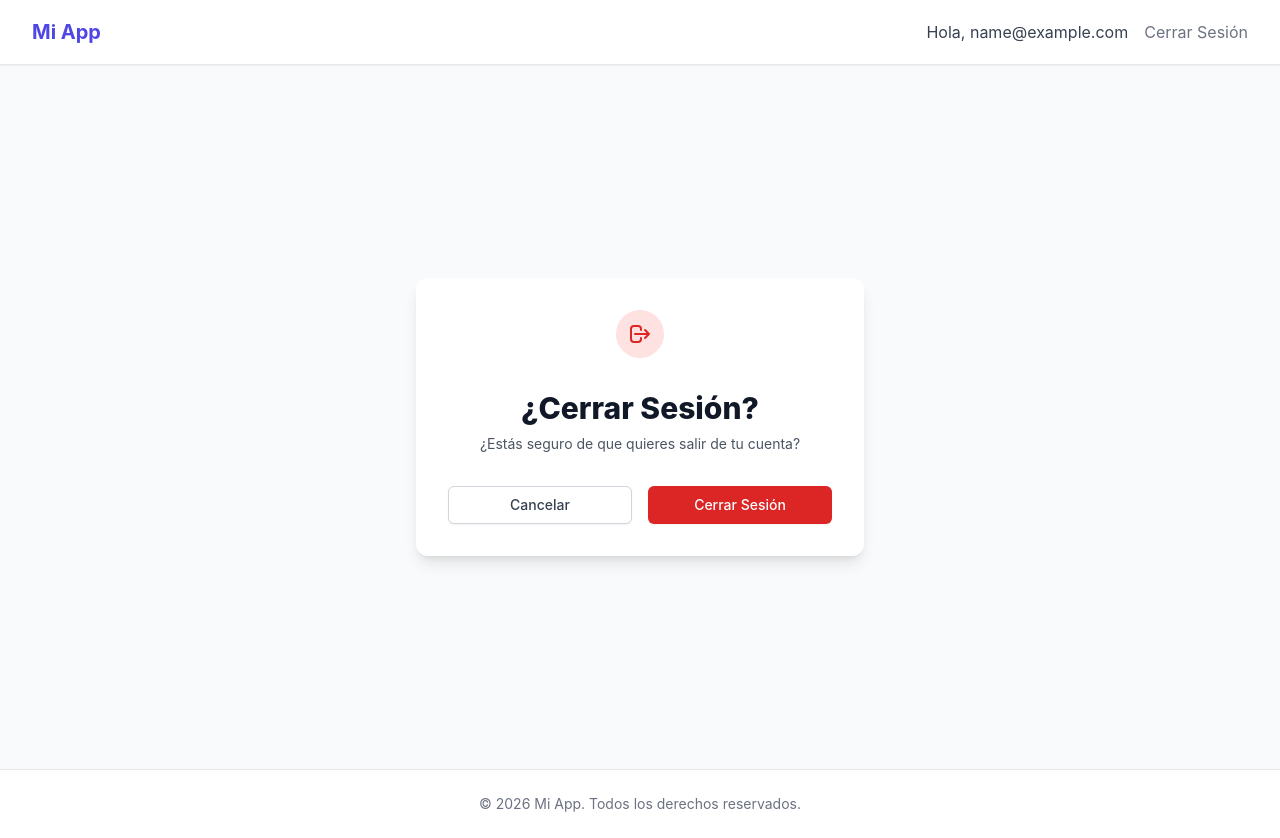
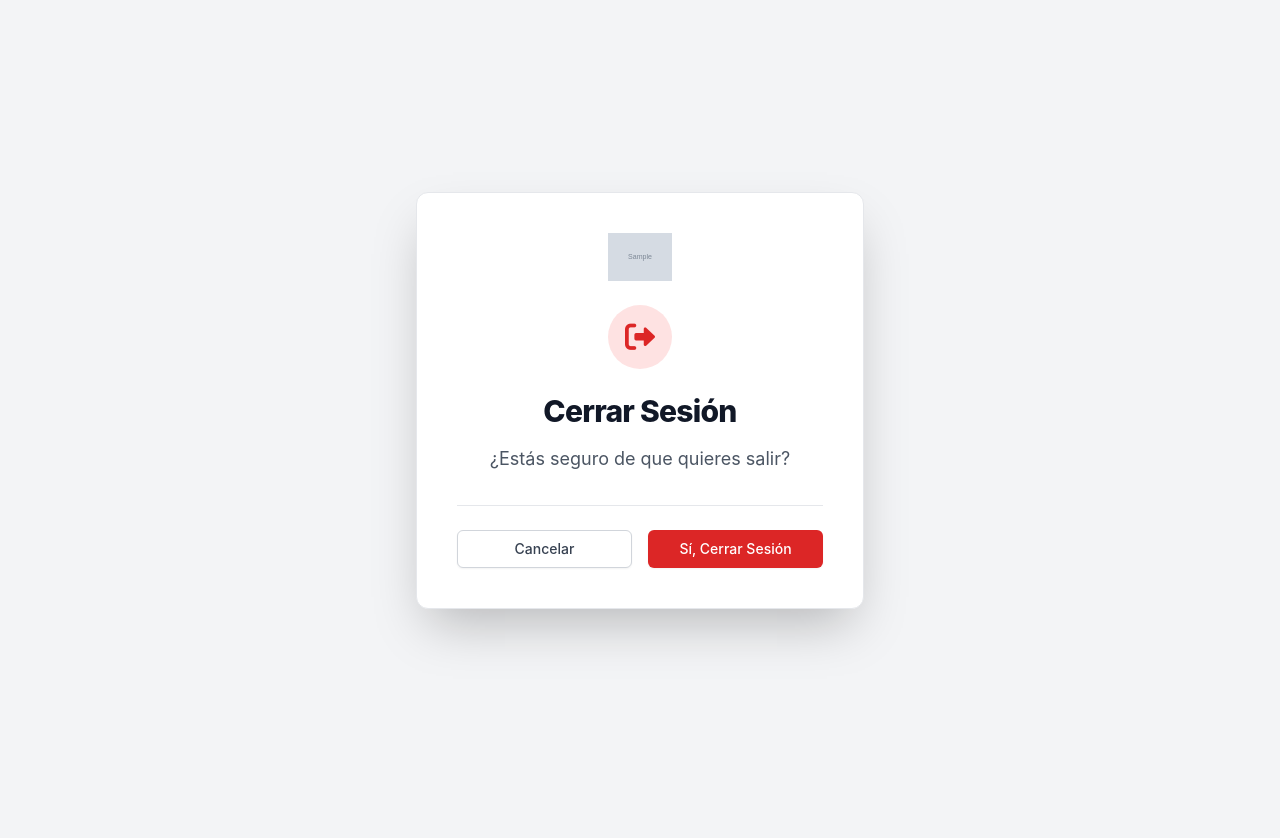
Before and after one commit to mer2825/genpor, a Django app: page /accounts/logout/ in a window 1280 px wide. After the commit the page ends 644 px from the top, so only its background shows below. Run offline with Django 5.2, Linux system fonts and the light colour scheme; a user stored in the database is signed in; tables that the repository leaves empty hold one stand-in row (values such as "Sample post"); grey boxes marked "Sample" are stand-in pictures; some libraries are stand-ins or nearby versions.

Commit message:
Feat: Add bulk user actions, favicon, and style fixes

```diff
--- a/templates/account/logout.html
+++ b/templates/account/logout.html
@@ -1,23 +1,46 @@
-{% extends "base.html" %}
+{% load static %}
 {% load i18n %}
+<!DOCTYPE html>
+<html lang="es">
+<head>
+    <meta charset="UTF-8">
+    <meta name="viewport" content="width=device-width, initial-scale=1.0">
+    <title>{% trans "Cerrar Sesión" %}</title>
 
-{% block title %}{% trans "Cerrar Sesión" %}{% endblock %}
+    <!-- Favicon -->
+    {% if company_settings.favicon %}
+        <link rel="icon" href="{{ company_settings.favicon.url }}">
+    {% else %}
+        <link rel="icon" href="data:,">
+    {% endif %}
 
-{% block content %}
-<div class="min-h-[80vh] flex items-center justify-center bg-gray-50 py-12 px-4 sm:px-6 lg:px-8">
-    <div class="max-w-md w-full space-y-8 bg-white p-8 rounded-xl shadow-lg text-center">
-        <div class="mx-auto flex items-center justify-center h-12 w-12 rounded-full bg-red-100">
-            <svg class="h-6 w-6 text-red-600" fill="none" stroke="currentColor" viewBox="0 0 24 24">
-                <path stroke-linecap="round" stroke-linejoin="round" stroke-width="2" d="M17 16l4-4m0 0l-4-4m4 4H7m6 4v1a3 3 0 01-3 3H6a3 3 0 01-3-3V7a3 3 0 013-3h4a3 3 0 013 3v1"></path>
-            </svg>
-        </div>
+    <script src="https://cdn.tailwindcss.com"></script>
+    <link href="https://cdnjs.cloudflare.com/ajax/libs/font-awesome/6.0.0/css/all.min.css" rel="stylesheet">
+    <style>
+        body {
+            font-family: 'Inter', sans-serif;
+        }
+    </style>
+</head>
+<body class="bg-gray-100 dark:bg-gray-900 min-h-screen flex items-center justify-center px-4 sm:px-6 lg:px-8">
 
-        <div>
-            <h2 class="mt-6 text-3xl font-extrabold text-gray-900">
-                {% trans "¿Cerrar Sesión?" %}
+    <div class="max-w-md w-full space-y-8 bg-white dark:bg-gray-800 p-10 rounded-xl shadow-2xl border border-gray-200 dark:border-gray-700">
+        <div class="text-center">
+            <!-- Logo de la empresa (Opcional) -->
+            {% if company_settings.logo %}
+                <img class="mx-auto h-12 w-auto mb-6" src="{{ company_settings.logo.url }}" alt="{{ company_settings.name }}">
+            {% endif %}
+
+            <div class="mx-auto flex items-center justify-center h-16 w-16 rounded-full bg-red-100 dark:bg-red-900/30 mb-6">
+                <i class="fas fa-sign-out-alt text-red-600 dark:text-red-400 text-3xl"></i>
+            </div>
+
+            <h2 class="text-3xl font-extrabold text-gray-900 dark:text-white tracking-tight">
+                {% trans "Cerrar Sesión" %}
             </h2>
-            <p class="mt-2 text-sm text-gray-600">
-                {% trans "¿Estás seguro de que quieres salir de tu cuenta?" %}
+
+            <p class="mt-4 text-lg text-gray-600 dark:text-gray-300">
+                {% trans "¿Estás seguro de que quieres salir?" %}
             </p>
         </div>
 
@@ -27,15 +50,18 @@
             <input type="hidden" name="{{ redirect_field_name }}" value="{{ redirect_field_value }}"/>
             {% endif %}
 
-            <div class="mt-8 flex gap-4">
-                <a href="javascript:history.back()" class="w-full flex justify-center py-2 px-4 border border-gray-300 rounded-md shadow-sm text-sm font-medium text-gray-700 bg-white hover:bg-gray-50 focus:outline-none focus:ring-2 focus:ring-offset-2 focus:ring-indigo-500">
-                    Cancelar
-                </a>
-                <button type="submit" class="w-full flex justify-center py-2 px-4 border border-transparent rounded-md shadow-sm text-sm font-medium text-white bg-red-600 hover:bg-red-700 focus:outline-none focus:ring-2 focus:ring-offset-2 focus:ring-red-500">
-                    {% trans "Cerrar Sesión" %}
-                </button>
+            <div class="mt-8 pt-6 border-t border-gray-200 dark:border-gray-700">
+                <div class="flex flex-col-reverse sm:flex-row sm:gap-4">
+                    <a href="javascript:history.back()" class="mt-4 sm:mt-0 w-full flex justify-center py-2 px-4 border border-gray-300 dark:border-gray-600 rounded-md shadow-sm text-sm font-medium text-gray-700 dark:text-gray-200 bg-white dark:bg-gray-700 hover:bg-gray-50 dark:hover:bg-gray-600 focus:outline-none focus:ring-2 focus:ring-offset-2 focus:ring-indigo-500 transition-colors">
+                        {% trans "Cancelar" %}
+                    </a>
+                    <button type="submit" class="w-full flex justify-center py-2 px-4 border border-transparent rounded-md shadow-sm text-sm font-medium text-white bg-red-600 hover:bg-red-700 focus:outline-none focus:ring-2 focus:ring-offset-2 focus:ring-red-500 transition-colors">
+                        {% trans "Sí, Cerrar Sesión" %}
+                    </button>
+                </div>
             </div>
         </form>
     </div>
-</div>
-{% endblock %}
+
+</body>
+</html>
```
Also changed, not shown: myapp/admin.py (+13 -0 lines), templates/account/account_inactive.html (added, +68 -0 lines).
